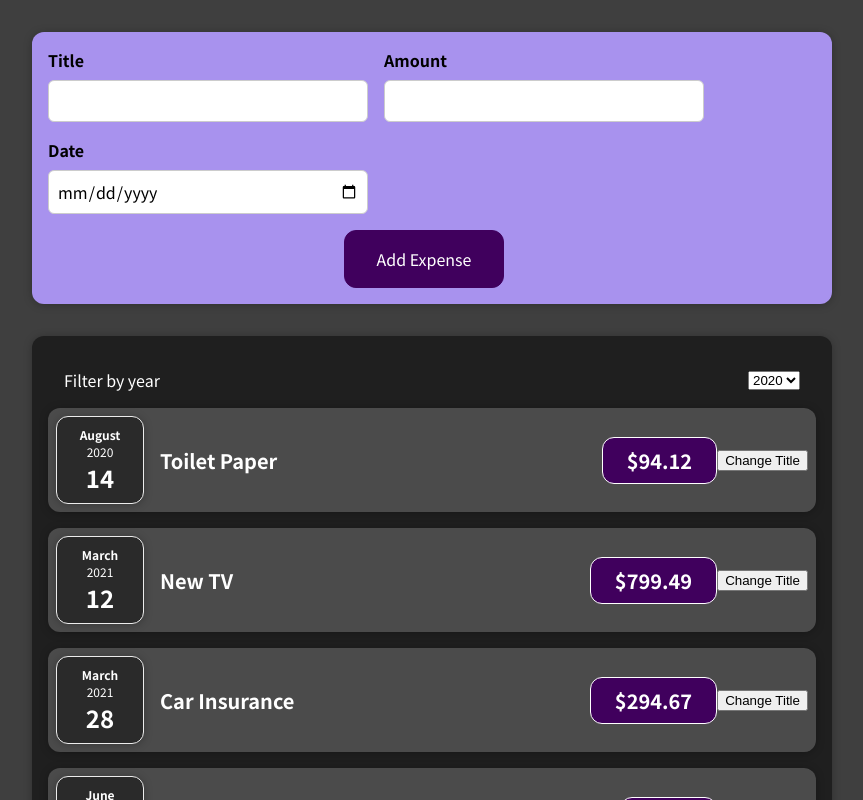
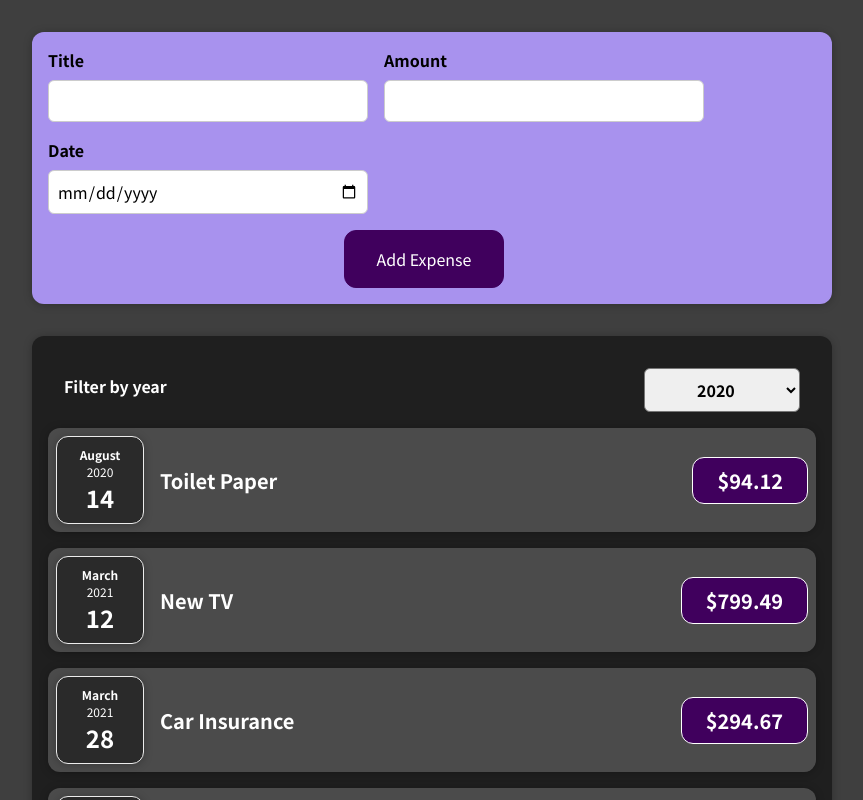
Before and after one commit to katherine-kania/expense-tracker, a React (Create React App) app: page / in a window 1280 px wide. Shown: the top 800 px of the page, without its empty margins (208-1071 px from the left). Built offline with nearby package versions, Linux system fonts and the light colour scheme.

Commit message:
Filter year update

```diff
--- a/src/components/Expenses/ExpenseItem.js
+++ b/src/components/Expenses/ExpenseItem.js
@@ -1,26 +1,15 @@
 import ExpenseDate from "./ExpenseDate";
 import Card from "../UI/Card";
 import "./ExpenseItem.css";
-import { useState } from "react";
 
 const ExpenseItem = (props) => {
-
-  const [title, setTitle] = useState(props.title)
-  console.log('ExpenseItem evaluated by React')
-
-  const clickHandler = () => {
-    setTitle('Updated!')
-    console.log(title)
-  }
-
   return (
     <Card className="expense-item">
       <ExpenseDate date={props.date} />
       <div className="expense-item_description">
-        <h2>{title}</h2>
+        <h2>{props.title}</h2>
         <div className="expense-item_price">${props.amount}</div>
       </div>
-      <button onClick={clickHandler}>Change Title</button>
     </Card>
   );
 }
--- a/src/components/Expenses/Expenses.js
+++ b/src/components/Expenses/Expenses.js
@@ -8,6 +8,7 @@ const Expenses = (props) => {
   const [filteredYear, setFilteredYear] = useState('2020')
 
   const filterChangeHandler = selectedYear => {
+    // console.log('Expenses.js' + selectedYear)
     setFilteredYear(selectedYear)
   }
   return (
--- a/src/components/Expenses/ExpensesFilter.css
+++ b/src/components/Expenses/ExpensesFilter.css
@@ -11,12 +11,12 @@
     margin: 1rem 0;
   }
 
-  .expenses-filter_label {
+  .expenses-filter label {
     font-weight: bold;
     margin-bottom: 0.5rem;
   }
 
-  .expenses-filter_select {
+  .expenses-filter select {
     font: inherit;
     padding: 0.5rem 3rem;
     font-weight: bold;
--- a/src/components/Expenses/ExpensesFilter.js
+++ b/src/components/Expenses/ExpensesFilter.js
@@ -2,6 +2,7 @@ import "./ExpensesFilter.css";
 
 const ExpensesFilter = (props) => {
     const dropDownChangeFilter = (event) => {
+        // console.log(event.target.value)
         props.onChangeFilter(event.target.value)
     }
     return (
```
Also changed, not shown: 1 other file (tests, documents, lock files or other folders).
